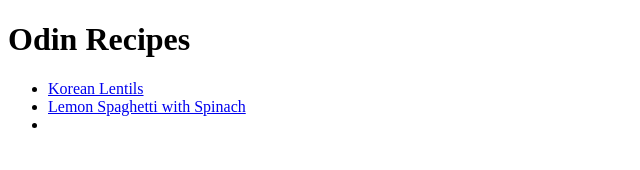
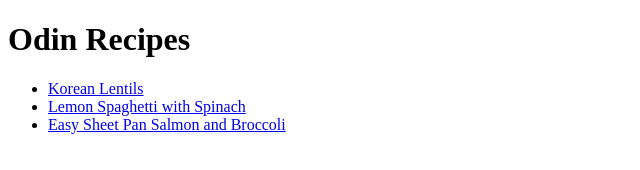
Before and after one commit to tersitup/odin-recipes, a plain HTML site: page index.html in a window 1280 px wide. Shown: the whole page, without its empty margins (0-640 px from the left). Drawn offline with Linux system fonts and the light colour scheme.

Commit message:
Add ../index.html

```diff
--- a/index.html
+++ b/index.html
@@ -12,7 +12,7 @@
     <ul>
         <li><a href="recipes/korean_lentils.html">Korean Lentils</a></li>
         <li><a href="recipes/lemon_spaghetti.html">Lemon Spaghetti with Spinach</a></li>
-        <li></li>
+        <li><a href="recipes/asian_salmon.html">Easy Sheet Pan Salmon and Broccoli</li>
     </ul>
 
 </body>
```
